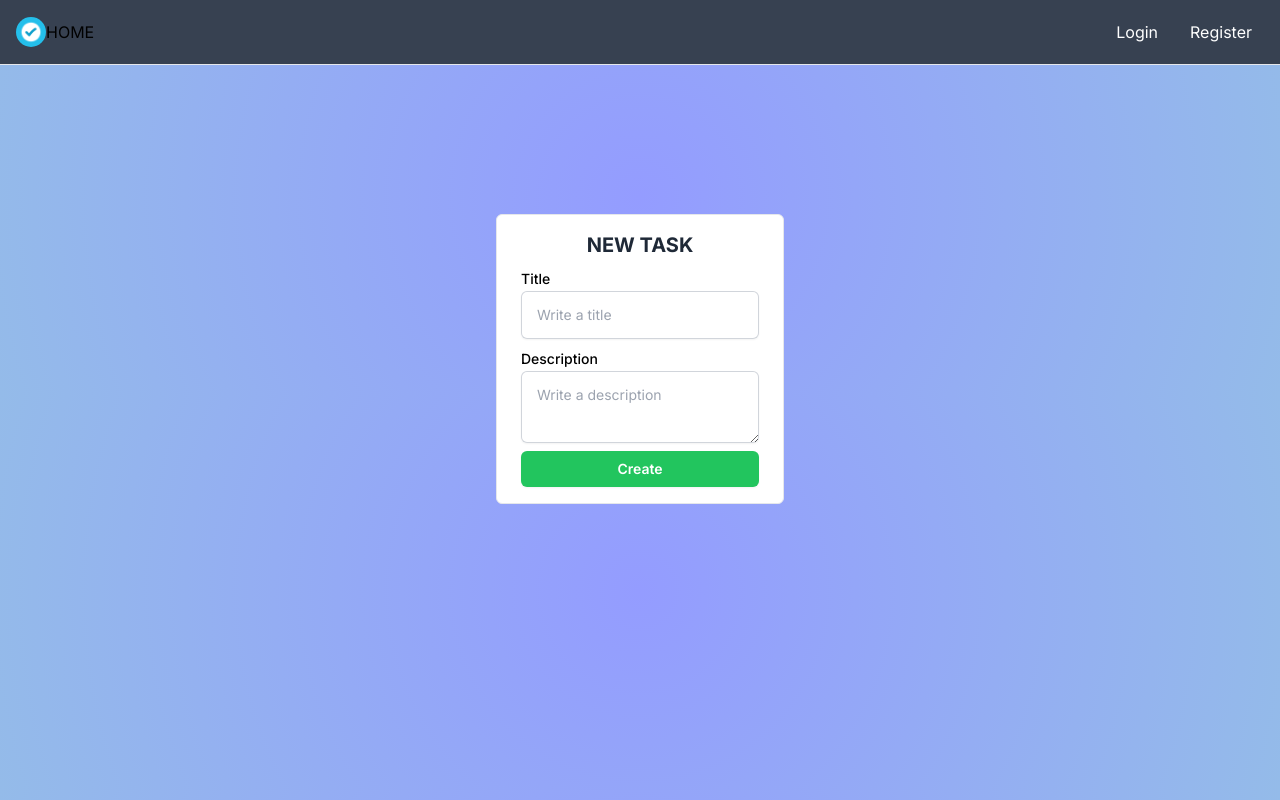
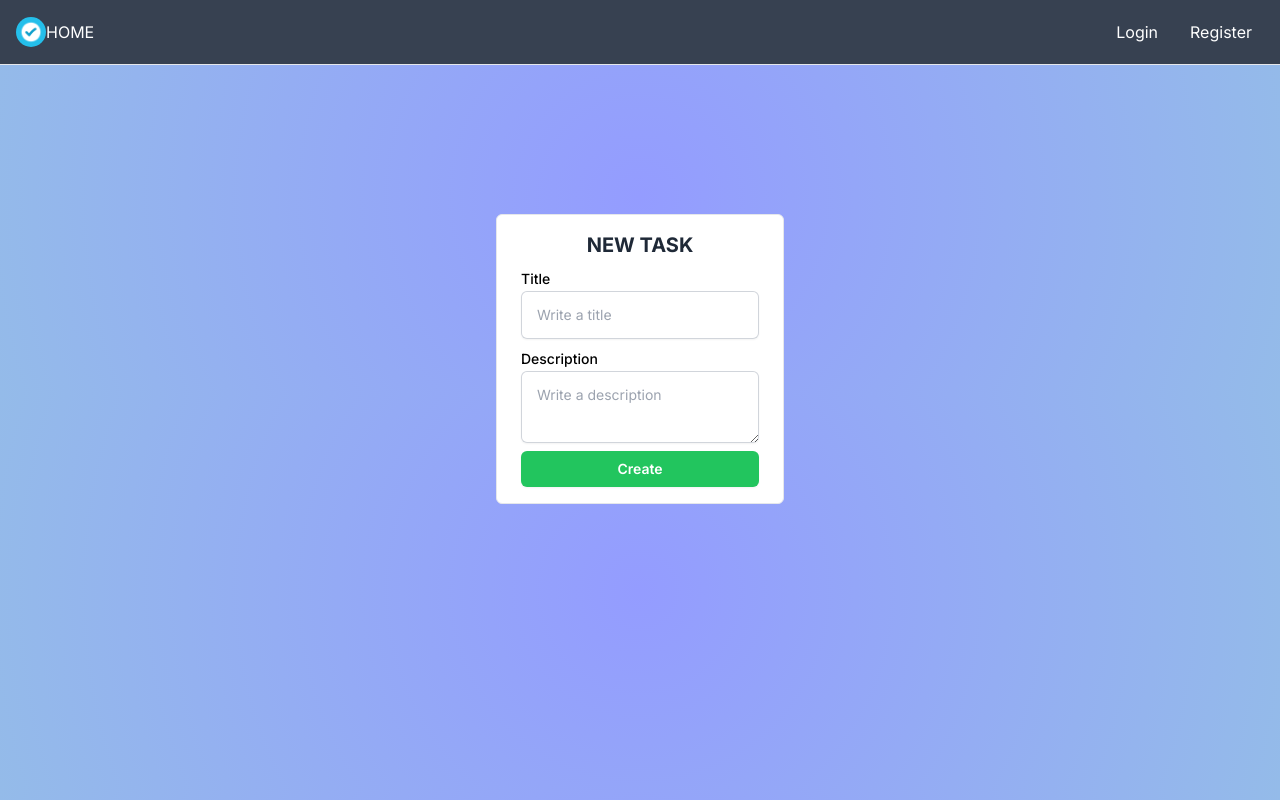
Before and after one commit to Lucas-Quiroga/crud-next13, a Next.js app: page /tasks/new in a window 1280 px wide. Built offline with nearby package versions, Linux system fonts and the light colour scheme; no server answers.

Commit message:
finalizando el deploy

```diff
--- a/src/components/NavBar.jsx
+++ b/src/components/NavBar.jsx
@@ -26,7 +26,7 @@ export const NavBar = () => {
               height={30}
               alt="TodoIcon"
             />
-            HOME
+            <span className="text-white">HOME</span>
           </Link>
           <ul className="flex justify-between gap-x-2 text-white">
             {session ? (
```
